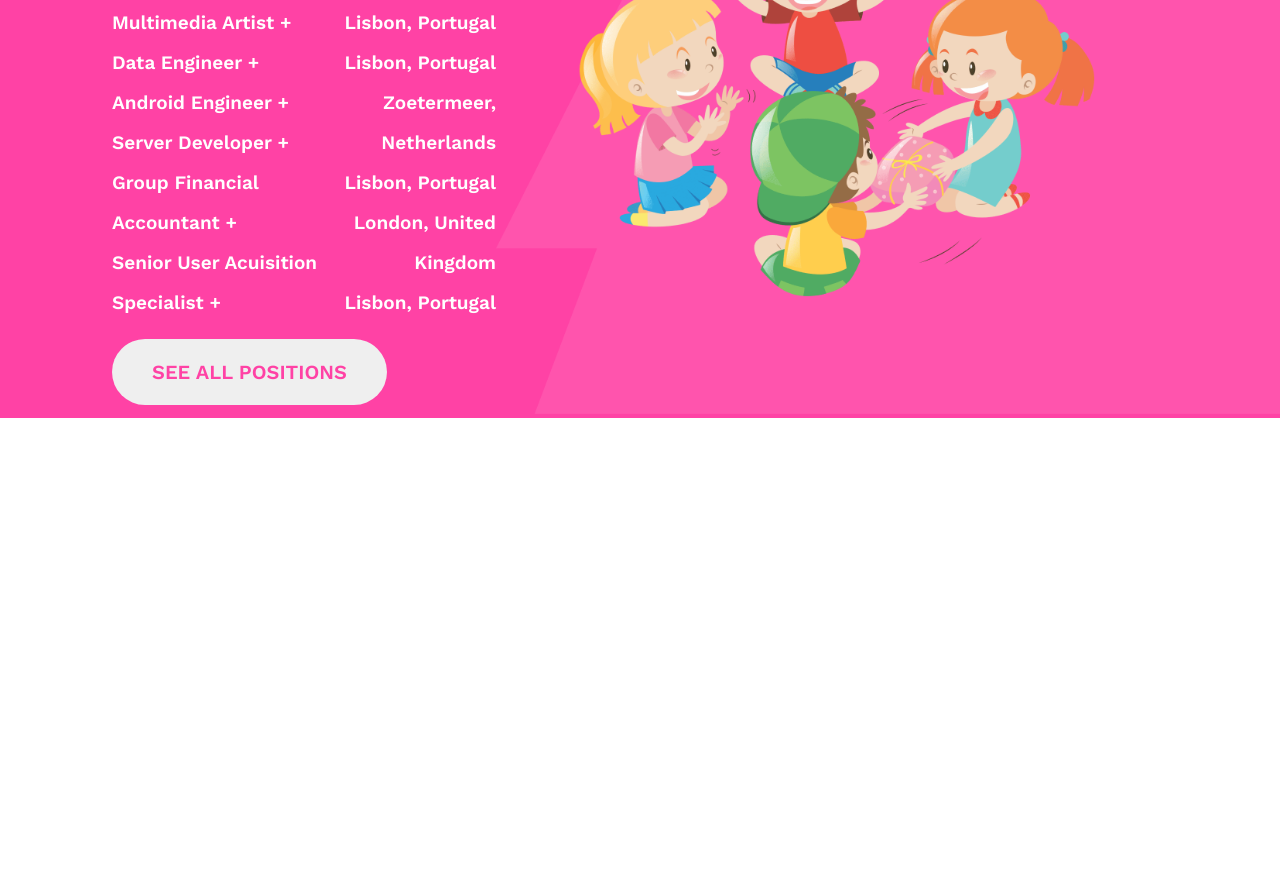
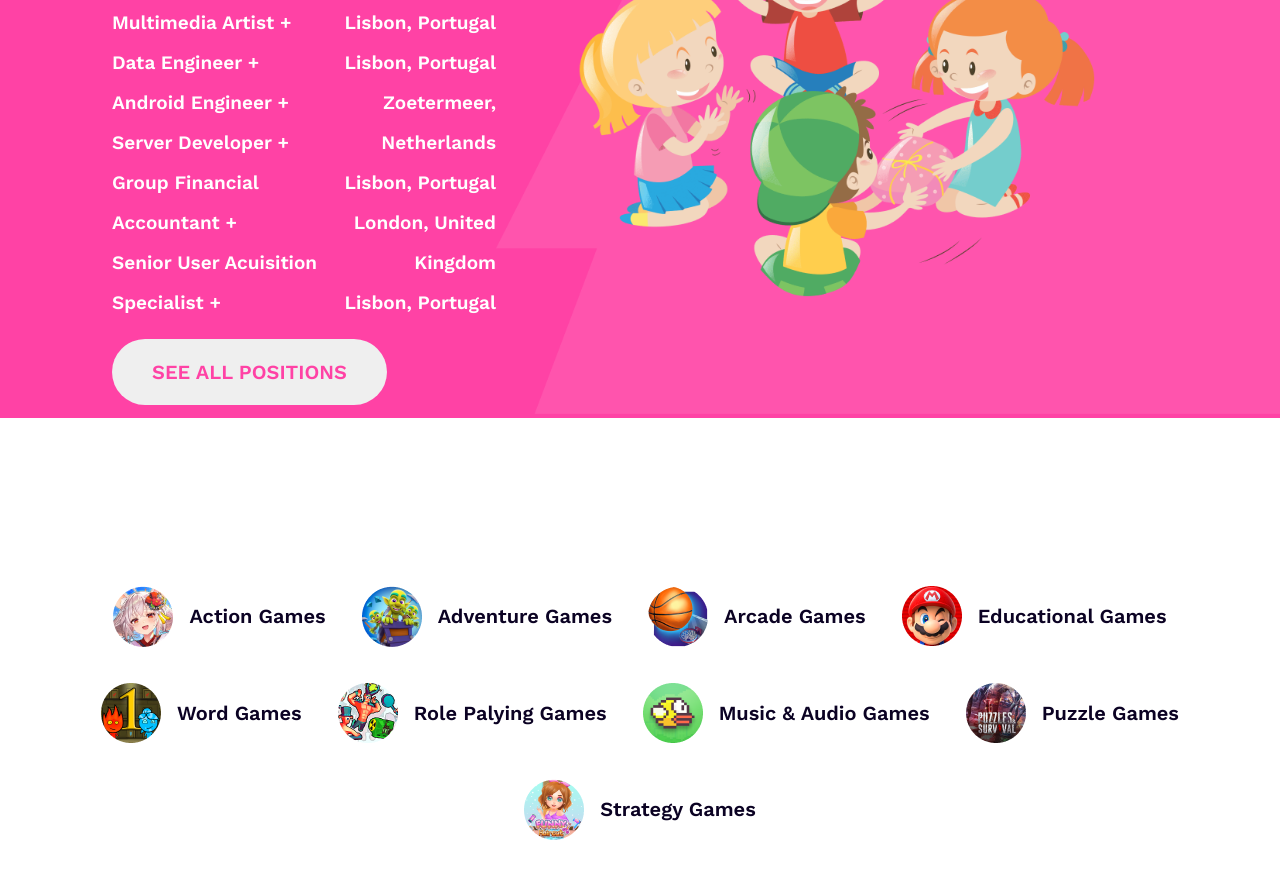
Before and after one commit to M-H-Maruf/gamer-zone-website, a plain HTML site: page index.html in a window 1280 px wide. Shown: the part 3974-4852 px from the top of the page. Before the commit the page ends 4472 px from the top, so only its background shows below. Drawn offline with nearby package versions, Linux system fonts and the light colour scheme.

Commit message:
game link section added

```diff
--- a/index.html
+++ b/index.html
@@ -335,6 +335,46 @@
                 </div>
             </section>
             <!-- career end -->
+            <!-- game link start -->
+            <section class="game-link">
+                <div class="game-card">
+                    <img src="images/Rectangle 11.png" alt="">
+                    <a class="game-card-text">Action Games</a>
+                </div>
+                <div class="game-card">
+                    <img src="images/Rectangle 12.png" alt="">
+                    <a class="game-card-text">Adventure Games</a>
+                </div>
+                <div class="game-card">
+                    <img src="images/Rectangle 13.png" alt="">
+                    <a class="game-card-text">Arcade Games</a>
+                </div>
+                <div class="game-card">
+                    <img src="images/Rectangle 14.png" alt="">
+                    <a class="game-card-text">Educational Games</a>
+                </div>
+                <div class="game-card">
+                    <img src="images/Rectangle 15.png" alt="">
+                    <a class="game-card-text">Word Games</a>
+                </div>
+                <div class="game-card">
+                    <img src="images/Rectangle 16.png" alt="">
+                    <a class="game-card-text">Role Palying Games</a>
+                </div>
+                <div class="game-card">
+                    <img src="images/Rectangle 17.png" alt="">
+                    <a class="game-card-text">Music & Audio Games</a>
+                </div>
+                <div class="game-card">
+                    <img src="images/Rectangle 18.png" alt="">
+                    <a class="game-card-text">Puzzle Games</a>
+                </div>
+                <div class="game-card">
+                    <img src="images/Rectangle 19.png" alt="">
+                    <a class="game-card-text">Strategy Games</a>
+                </div>
+            </section>
+            <!-- game link end -->
         </main>
         <footer></footer>
     </body>
--- a/styles/style.css
+++ b/styles/style.css
@@ -401,6 +401,34 @@ nav a {
     gap: 1rem;
 }
 
+/* game link styles */
+.game-link {
+    display: flex;
+    flex-wrap: wrap;
+    margin: 150px 0px;
+    justify-content: center;
+    align-items: center;
+}
+.game-card {
+    display: flex;
+    color: #0b0223;
+    font-family: Work Sans;
+    font-size: 20px;
+    font-weight: 600;
+    justify-content: center;
+    align-items: center;
+    margin: 1rem;
+    border-radius: 50px;
+    border: 2px solid transparent;
+}
+.game-card img{
+    margin-right: 1rem;
+}
+.game-card:hover{
+    color: #ff42a5;
+    border: 2px solid #ff42a5;
+}
+
 /* responsive styles */
 /* mobile styles */
 /* navigation bar styles */
```
